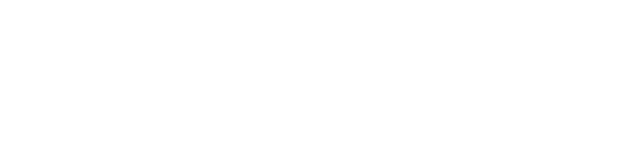
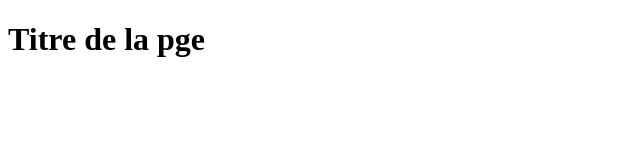
Before and after one commit to Webuz37/tiphainejan.com, a plain HTML site: page index.html in a window 1280 px wide. Shown: the whole page, without its empty margins (0-640 px from the left). Drawn offline with Linux system fonts and the light colour scheme.

Commit message:
Update index.html

```diff
--- a/index.html
+++ b/index.html
@@ -9,7 +9,7 @@
     </head>
     <body>
         <header>
-
+<h1>Titre de la pge<h1/>
         </header>
         <main>
 
```
